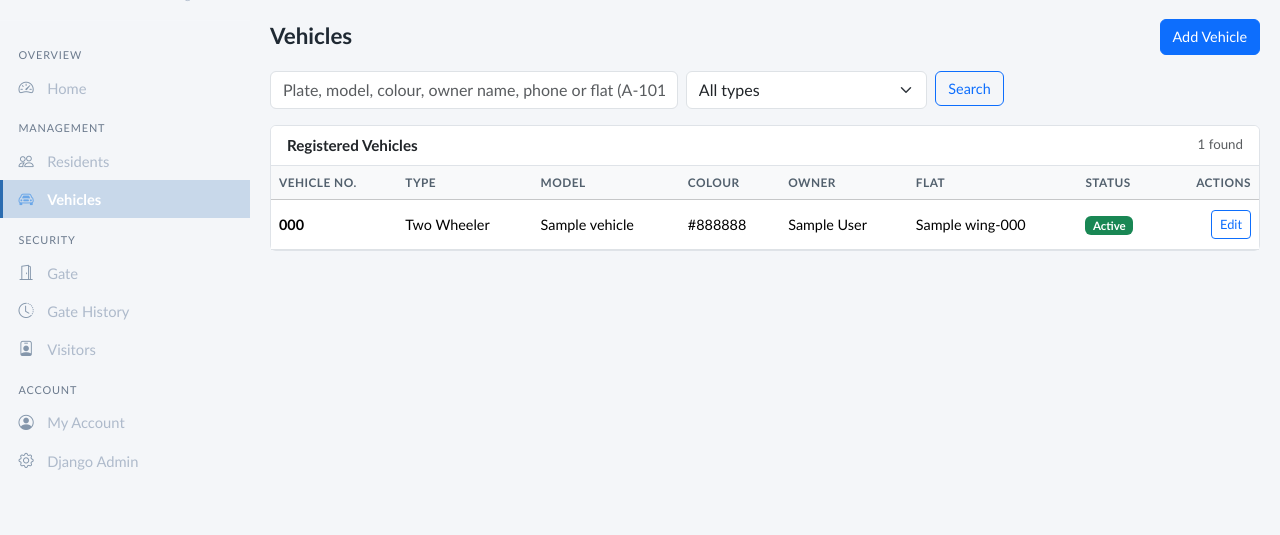
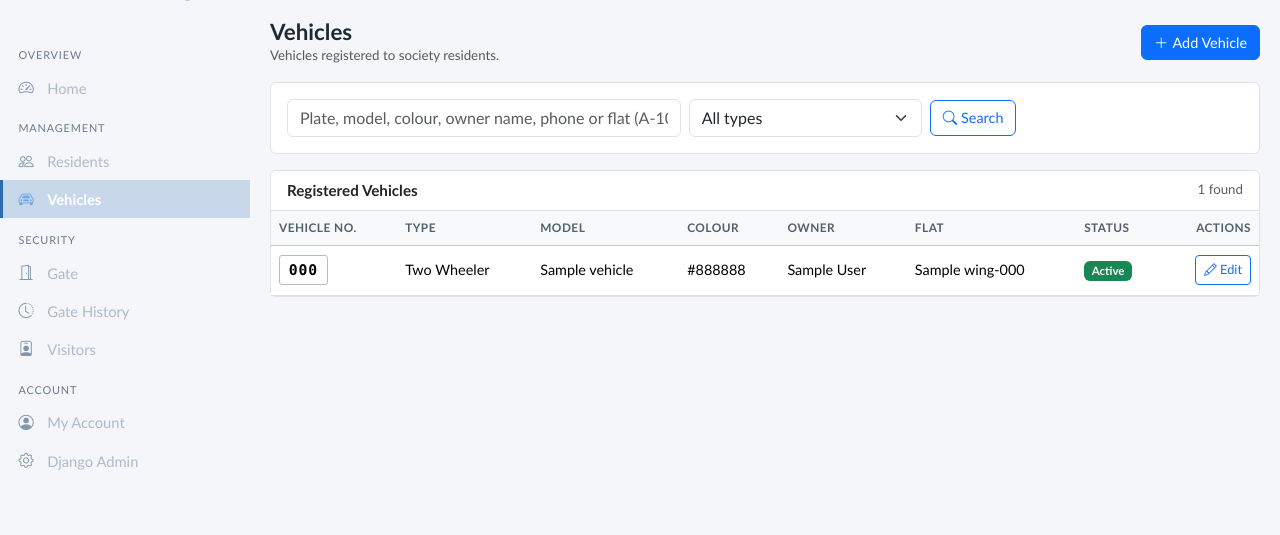
Before and after one commit to gaurivvv/HousingSocietyVTS, a Django app: page /vehicles/ in a window 1280 px wide. Shown: the part 48-583 px from the top of the page. Run offline with Django 5.2, Linux system fonts and the light colour scheme; a user stored in the database is signed in; tables that the repository leaves empty hold one stand-in row (values such as "Sample post").

Commit message:
Give the residents and vehicles pages a consistent application layout

```diff
--- a/static/css/style.css
+++ b/static/css/style.css
@@ -183,3 +183,30 @@ h2.h5 { font-size: 1.05rem; font-weight: 600; }
 
 .badge.movement-entry { background-color: #e3f3e8; color: #1c6b38; border: 1px solid #bcdfc8; }
 .badge.movement-exit  { background-color: #fdeee3; color: #9a4b13; border: 1px solid #f3d2b8; }
+
+/* ---------- Page header and empty states ---------- */
+
+.page-header {
+    display: flex;
+    flex-wrap: wrap;
+    justify-content: space-between;
+    align-items: center;
+    gap: 0.75rem;
+    margin-bottom: 1rem;
+}
+
+.empty-state {
+    padding: 2.25rem 1.25rem;
+    text-align: center;
+    color: #7b8794;
+    font-size: 0.9rem;
+}
+
+.empty-state .bi {
+    display: block;
+    font-size: 1.6rem;
+    margin-bottom: 0.5rem;
+    color: #b4bcc6;
+}
+
+.plate-lg { font-size: 0.92rem; padding: 0.18rem 0.55rem; }
--- a/templates/vehicles/vehicle_list.html
+++ b/templates/vehicles/vehicle_list.html
@@ -3,12 +3,17 @@
 {% block title %}Vehicles{% endblock %}
 
 {% block content %}
-<div class="d-flex flex-wrap justify-content-between align-items-center gap-2 mb-3">
+<div class="page-header">
+    <div>
         <h1 class="h3 mb-0">Vehicles</h1>
-    {% if perms.vehicles.add_vehicle %}<a href="{% url 'vehicles:vehicle_create' %}" class="btn btn-primary">Add Vehicle</a>{% endif %}
+        <p class="text-muted small mb-0">Vehicles registered to society residents.</p>
+    </div>
+    {% if perms.vehicles.add_vehicle %}<a href="{% url 'vehicles:vehicle_create' %}" class="btn btn-primary"><i class="bi bi-plus-lg me-1"></i>Add Vehicle</a>{% endif %}
 </div>
 
-<form method="get" class="row g-2 mb-3">
+<div class="card mb-3">
+    <div class="card-body py-3">
+        <form method="get" class="row g-2 align-items-center">
             <div class="col-md-5">
                 <input type="text" name="q" value="{{ query }}" class="form-control"
                        placeholder="Plate, model, colour, owner name{% if can_search_phone %}, phone{% endif %} or flat (A-101)">
@@ -17,17 +22,21 @@
                 <select name="type" class="form-select">
                     <option value="">All types</option>
                     {% for value, label in vehicle_types %}
-                <option value="{{ value }}" {% if value == vehicle_type %}selected{% endif %}>{{ label }}</option>
+                        <option value="{{ value }}" {% if value == vehicle_type%}selected{% endif %}>{{ label }}</option>
                     {% endfor %}
                 </select>
             </div>
             <div class="col-auto">
-        <button type="submit" class="btn btn-outline-primary">Search</button>
+                <button type="submit" class="btn btn-outline-primary">
+                    <i class="bi bi-search me-1"></i>Search
+                </button>
                 {% if query or vehicle_type %}
                     <a href="{% url 'vehicles:vehicle_list' %}" class="btn btn-outline-secondary">Clear</a>
                 {% endif %}
             </div>
         </form>
+    </div>
+</div>
 
 <div class="card">
     <div class="card-header bg-white d-flex justify-content-between align-items-center">
@@ -53,12 +62,12 @@
                 <tbody>
                     {% for vehicle in vehicles %}
                         <tr>
-                            <td class="fw-semibold">{{ vehicle.vehicle_number }}</td>
+                            <td><span class="plate plate-lg">{{ vehicle.vehicle_number }}</span></td>
                             <td>{{ vehicle.get_vehicle_type_display }}</td>
                             <td>{{ vehicle.model_name|default:"-" }}</td>
                             <td>{{ vehicle.colour|default:"-" }}</td>
                             <td>{{ vehicle.resident.full_name }}</td>
-                            <td>{{ vehicle.resident.flat }}</td>
+                            <td class="text-nowrap">{{ vehicle.resident.flat }}</td>
                             <td>
                                 {% if vehicle.is_active %}
                                     <span class="badge text-bg-success">Active</span>
@@ -68,7 +77,7 @@
                             </td>
                             {% if perms.vehicles.change_vehicle %}<td class="text-end">
                                 <a href="{% url 'vehicles:vehicle_update' vehicle.pk %}"
-                                   class="btn btn-sm btn-outline-primary">Edit</a>
+                                   class="btn btn-sm btn-outline-primary"><i class="bi bi-pencil"></i> Edit</a>
                             </td>{% endif %}
                         </tr>
                     {% endfor %}
@@ -76,11 +85,12 @@
             </table>
         </div>
     {% else %}
-        <div class="card-body text-muted">
+        <div class="empty-state">
+            <i class="bi bi-car-front"></i>
             {% if query or vehicle_type %}
-                No vehicles found for this search.
+                <div>No vehicles found for this search.</div>
             {% else %}
-                No vehicles have been registered yet.
+                <div>No vehicles have been registered yet.</div>
             {% endif %}
         </div>
     {% endif %}
```
Also changed, not shown: templates/residents/resident_list.html (+22 -10 lines). Lines whose indentation alone changed are shown as unchanged.
